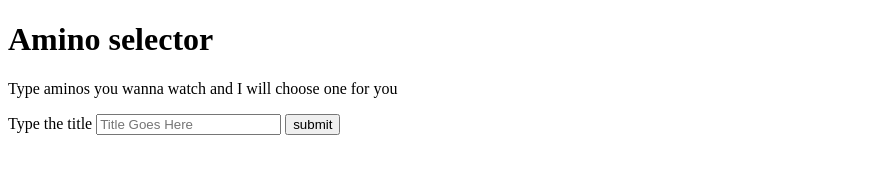
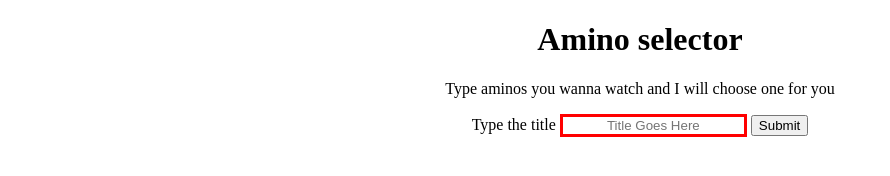
Before and after one commit to Celofyz/Project0, a plain HTML site: page body.html in a window 1280 px wide. Shown: the whole page, without its empty margins (0-890 px from the left). Drawn offline with Linux system fonts and the light colour scheme.

Commit message:
Dodano CSS + Zmiany w HTML

```diff
--- a/body.html
+++ b/body.html
@@ -4,17 +4,17 @@
     <meta charset="utf-8">
     <title>Amino selector</title>
 
-    <script type="text/javascript" src="testowy.js"></script>
+    <link rel="stylesheet" type="text/css" href="public/amino.css" />
 
   </head>
   <body>
     <h1>Amino selector</h1>
     <p>Type aminos you wanna watch and I will choose one for you</p>
 
-    <form id="amino-input" method="POST" action="/sendamino">
+    <form id="amino-input" method="POST" action="/sendamino"  enctype="multipart/form-data">
       <label for="title"> Type the title </label>
       <input type="text" name="title" placeholder="Title Goes Here">
-      <input type="submit" value="submit">
+      <input type="submit" value="Submit">
     </form>
   </body>
 </html>
--- /dev/null
+++ b/public/amino.css
@@ -0,0 +1,8 @@
+*{
+  text-align: center;
+}
+
+form input[type=text]{
+  border: 3px solid red;
+  color: red;
+}
```
Also changed, not shown: testowy.js (deleted).
